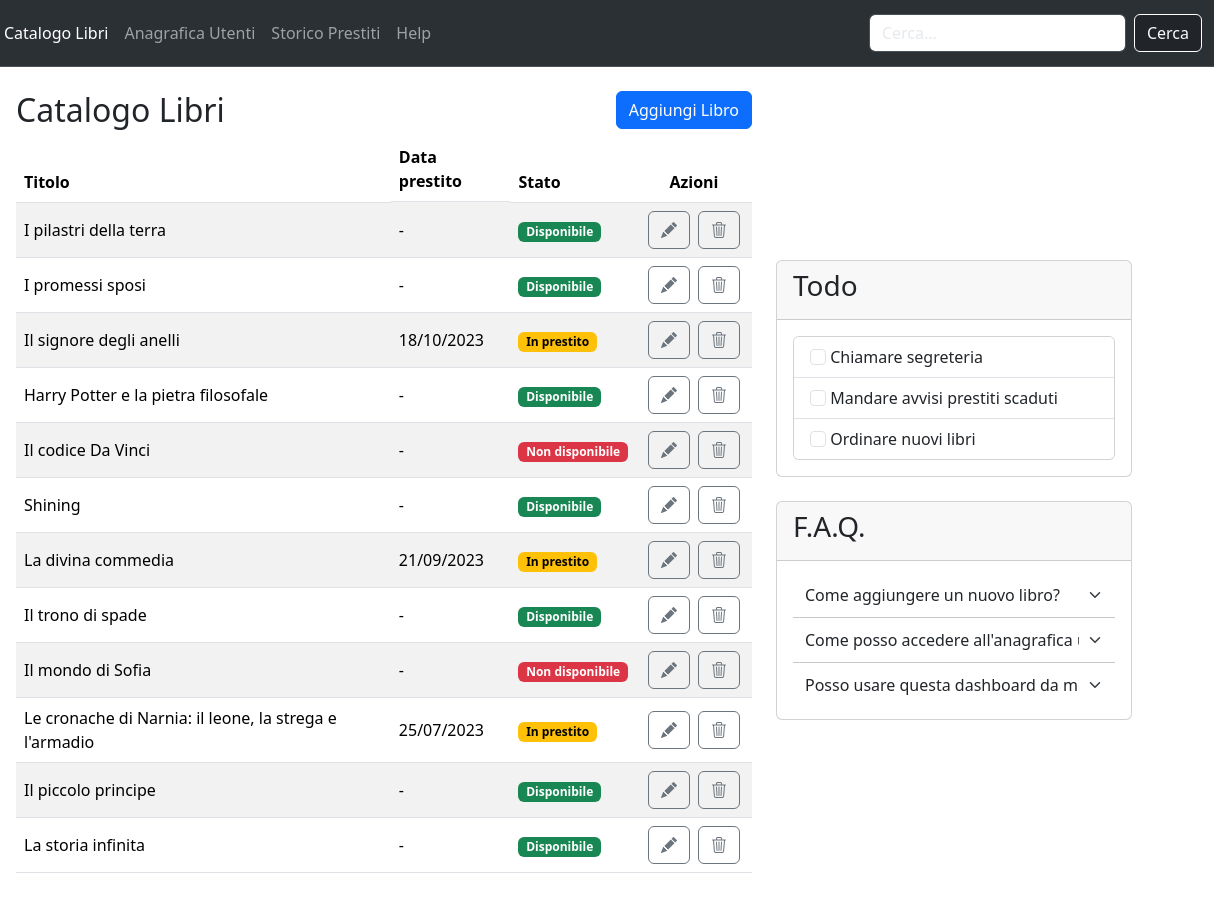
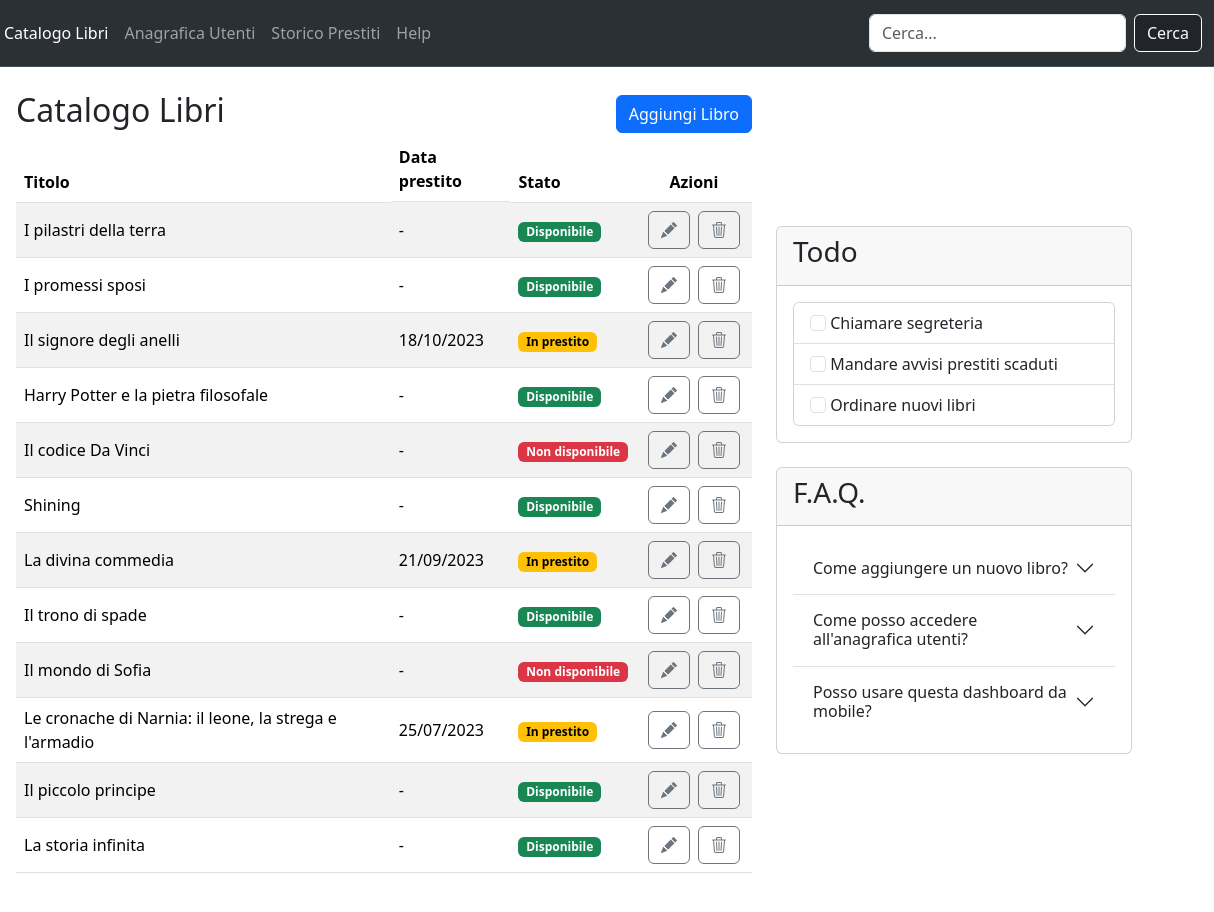
Before and after one commit to emanuelespina/html-css-bootstrap-dashboard, a plain HTML site: page index.html in a window 1280 px wide. Shown: the full height of the page, 66-1280 px from the left. Drawn offline with nearby package versions, Linux system fonts and the light colour scheme.

Commit message:
fixbug: lesson correction

```diff
--- a/index.html
+++ b/index.html
@@ -42,8 +42,8 @@
                         </li>
                     </ul>
                     <form class="d-flex" role="search">
-                        <input class="form-control me-2 bg-white text-dark" type="search" placeholder="Cerca..."
-                            aria-label="Search">
+                        <input class="form-control me-2 bg-white" type="search" placeholder="Cerca..."
+                            aria-label="Search" data-bs-theme="light">
                         <button class="btn btn-outline-success text-light bg-dark border border-white"
                             type="submit">Cerca</button>
                     </form>
@@ -63,13 +63,15 @@
             <div class="row my-4 align-items-center">
                 <div class="col-12 col-lg-8">
 
-                    <div class="d-flex justify-content-between">
+                    <!-- title -->
+
+                    <div class="d-flex justify-content-between align-items-center">
 
                         <h2>Catalogo Libri</h2>
 
                         <div class="col-5 text-end">
 
-                            <a type="button" class="btn btn-primary" href="./newbook.html">Aggiungi Libro
+                            <a class="btn btn-primary" href="./newbook.html">Aggiungi Libro
                             </a>
 
                         </div>
@@ -353,6 +355,8 @@
 
                 <div class="col-12 col-lg-4">
 
+                    <!-- todo card -->
+
                     <div class="card mb-4">
                         <div class="card-header">
                             <h3>Todo</h3>
@@ -386,12 +390,53 @@
                         </div>
                     </div>
 
+                    <!-- faq card -->
+
                     <div class="card ">
                         <div class="card-header">
                             <h3>F.A.Q.</h3>
                         </div>
                         <div class="card-body">
-                            <select class="form-select border-0" aria-label="Default select example">
+
+
+                            <!-- modificare con accordion -->
+
+
+                            <div class="accordion accordion-flush" id="accordionFlushExample">
+                                <div class="accordion-item">
+                                  <h2 class="accordion-header">
+                                    <button class="accordion-button collapsed" type="button" data-bs-toggle="collapse" data-bs-target="#flush-collapseOne" aria-expanded="false" aria-controls="flush-collapseOne">
+                                        Come aggiungere un nuovo libro?
+                                    </button>
+                                  </h2>
+                                  <div id="flush-collapseOne" class="accordion-collapse collapse" data-bs-parent="#accordionFlushExample">
+                                    <div class="accordion-body">Placeholder content for this accordion, which is intended to demonstrate the <code>.accordion-flush</code> class. This is the first item's accordion body.</div>
+                                  </div>
+                                </div>
+                                <div class="accordion-item">
+                                  <h2 class="accordion-header">
+                                    <button class="accordion-button collapsed" type="button" data-bs-toggle="collapse" data-bs-target="#flush-collapseTwo" aria-expanded="false" aria-controls="flush-collapseTwo">
+                                        Come posso accedere all'anagrafica utenti?
+                                    </button>
+                                  </h2>
+                                  <div id="flush-collapseTwo" class="accordion-collapse collapse" data-bs-parent="#accordionFlushExample">
+                                    <div class="accordion-body">Placeholder content for this accordion, which is intended to demonstrate the <code>.accordion-flush</code> class. This is the second item's accordion body. Let's imagine this being filled with some actual content.</div>
+                                  </div>
+                                </div>
+                                <div class="accordion-item">
+                                  <h2 class="accordion-header">
+                                    <button class="accordion-button collapsed" type="button" data-bs-toggle="collapse" data-bs-target="#flush-collapseThree" aria-expanded="false" aria-controls="flush-collapseThree">
+                                        Posso usare questa dashboard da mobile?
+                                    </button>
+                                  </h2>
+                                  <div id="flush-collapseThree" class="accordion-collapse collapse" data-bs-parent="#accordionFlushExample">
+                                    <div class="accordion-body">Placeholder content for this accordion, which is intended to demonstrate the <code>.accordion-flush</code> class. This is the third item's accordion body. Nothing more exciting happening here in terms of content, but just filling up the space to make it look, at least at first glance, a bit more representative of how this would look in a real-world application.</div>
+                                  </div>
+                                </div>
+                              </div>
+
+
+                            <!-- <select class="form-select border-0" aria-label="Default select example">
                                 <option selected>Come aggiungere un nuovo libro?</option>
                                 <option value="1">Metodo uno</option>
                                 <option value="2">Metodo due</option>
@@ -410,7 +455,7 @@
                                 <option value="1">Metodo uno</option>
                                 <option value="2">Metodo due</option>
                                 <option value="3">Metodo tre</option>
-                              </select>
+                              </select> -->
 
                         </div>
 
```
Also changed, not shown: newbook.html (+1 -1 lines).
